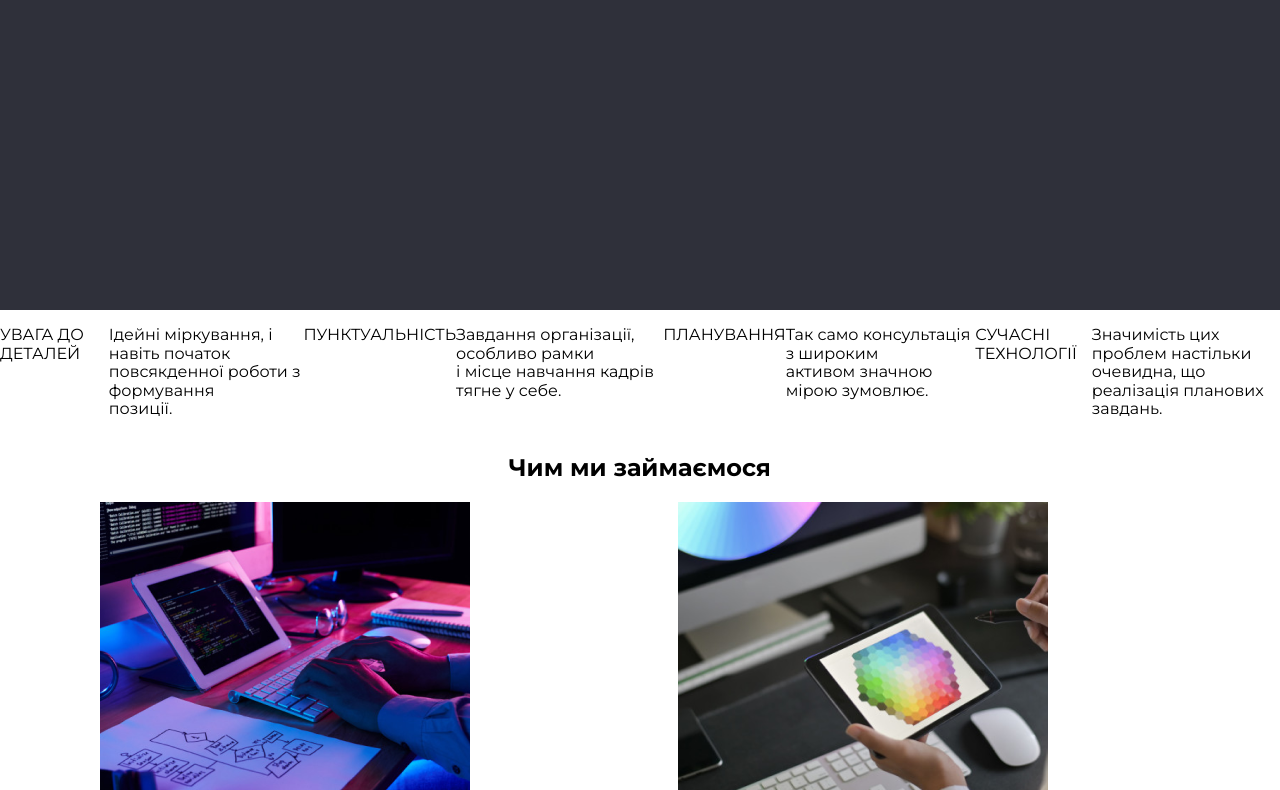
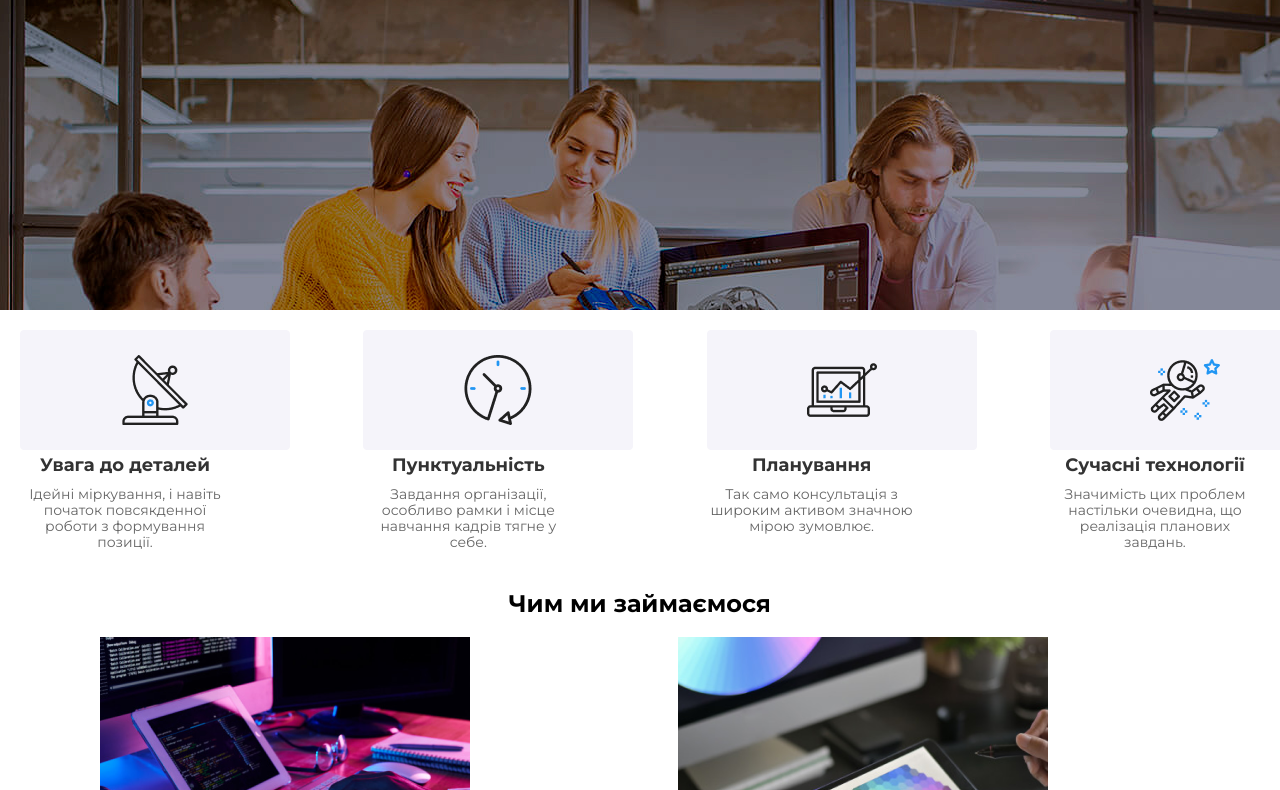
Before and after one commit to Tyberium1/WebStudio, a plain HTML site: page index.html in a window 1280 px wide. Shown: the part 191-981 px from the top of the page. Drawn offline with nearby package versions, Linux system fonts and the light colour scheme.

Commit message:
reformation project

```diff
--- a/index.html
+++ b/index.html
@@ -29,14 +29,26 @@
     </header>
     <main>
      <div class="description">
-     <p>УВАГА ДО ДЕТАЛЕЙ</p>
-    <p>Ідейні міркування, і навіть початок <br> повсякденної роботи з формування <br> позиції.</p>
-    <p>ПУНКТУАЛЬНІСТЬ</p>
-    <p>Завдання організації, особливо рамки <br> і місце навчання кадрів тягне у себе.</p>
-    <p>ПЛАНУВАННЯ</p>
-    <p>Так само консультація з широким <br> активом значною мірою зумовлює.</p>
-    <p>СУЧАСНІ ТЕХНОЛОГІЇ</p>
-    <p>Значимість цих проблем настільки <br> очевидна, що реалізація планових <br> завдань.</p>
+        <div class="card">
+            <img src="/img/mini-foto/antenna.png" alt="">
+            <h3>Увага до деталей</h3>
+            <p>Ідейні міркування, і навіть початок повсякденної роботи з формування позиції.</p>
+          </div>
+          <div class="card">
+            <img src="/img/mini-foto/clock.png" alt="">
+            <h3>Пунктуальність</h3>
+            <p>Завдання організації, особливо рамки і місце навчання кадрів тягне у себе.</p>
+          </div>
+          <div class="card">
+            <img src="/img/mini-foto/komp.png" alt="">
+            <h3>Планування</h3>
+            <p>Так само консультація з широким активом значною мірою зумовлює.</p>
+          </div>
+          <div class="card">
+            <img src="/img/mini-foto/astronaut.png" alt="">
+            <h3>Сучасні технології</h3>
+            <p>Значимість цих проблем настільки очевидна, що реалізація планових завдань.</p>
+          </div>
     </div>
     <div>
         <h2 class="work">Чим ми займаємося</h2>
--- a/style/style.css
+++ b/style/style.css
@@ -17,7 +17,7 @@
     width: 1600px;
     height: 400px;
     top: 40px;
-    background-color: #2F303A;
+    background-image: url(/img/shapka.jpg);
 }
 .firstWords{
     display: flex;
@@ -30,6 +30,8 @@
 }
 .work{
     text-align: center;
+    display: flex;
+    justify-content: center;
 
 }
 .box1{
@@ -87,5 +89,22 @@ body{
 
 .description{
     display: flex;
-    flex-direction: row;
+    justify-content: space-between;
 }
+.card {
+    background: #fff;
+
+    padding: 20px;
+    width: 250px;
+    text-align: center;
+  }
+  .card h3 {
+    margin: 0 0 10px;
+    font-size: 18px;
+    color: #333;
+  }
+  .card p {
+    margin: 0;
+    font-size: 14px;
+    color: #666;
+  }
```
Also changed, not shown: img/mini-foto/antenna.png (added), img/mini-foto/astronaut.png (added), img/mini-foto/clock.png (added), img/mini-foto/komp.png (added), img/shapka.jpg (added).
